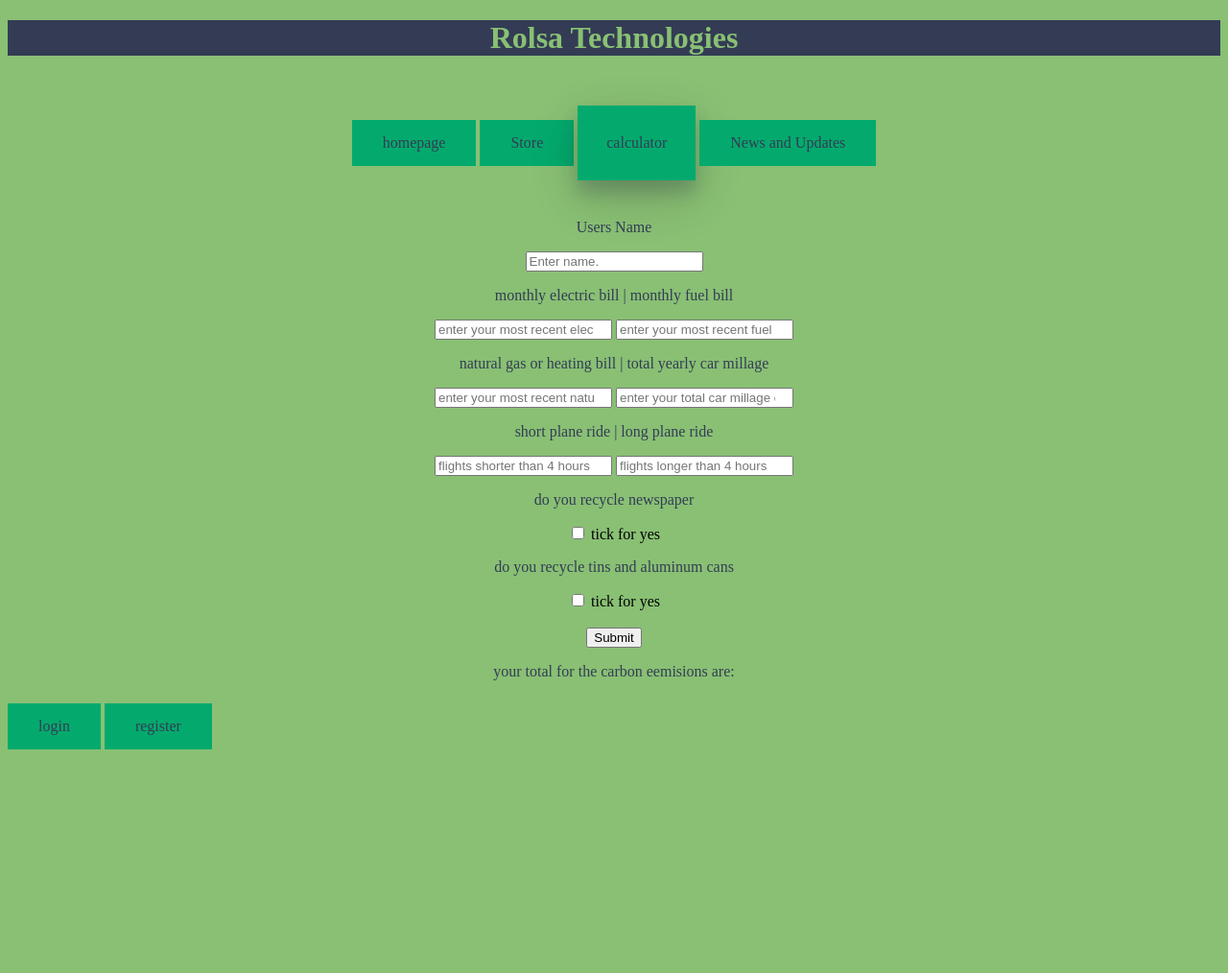
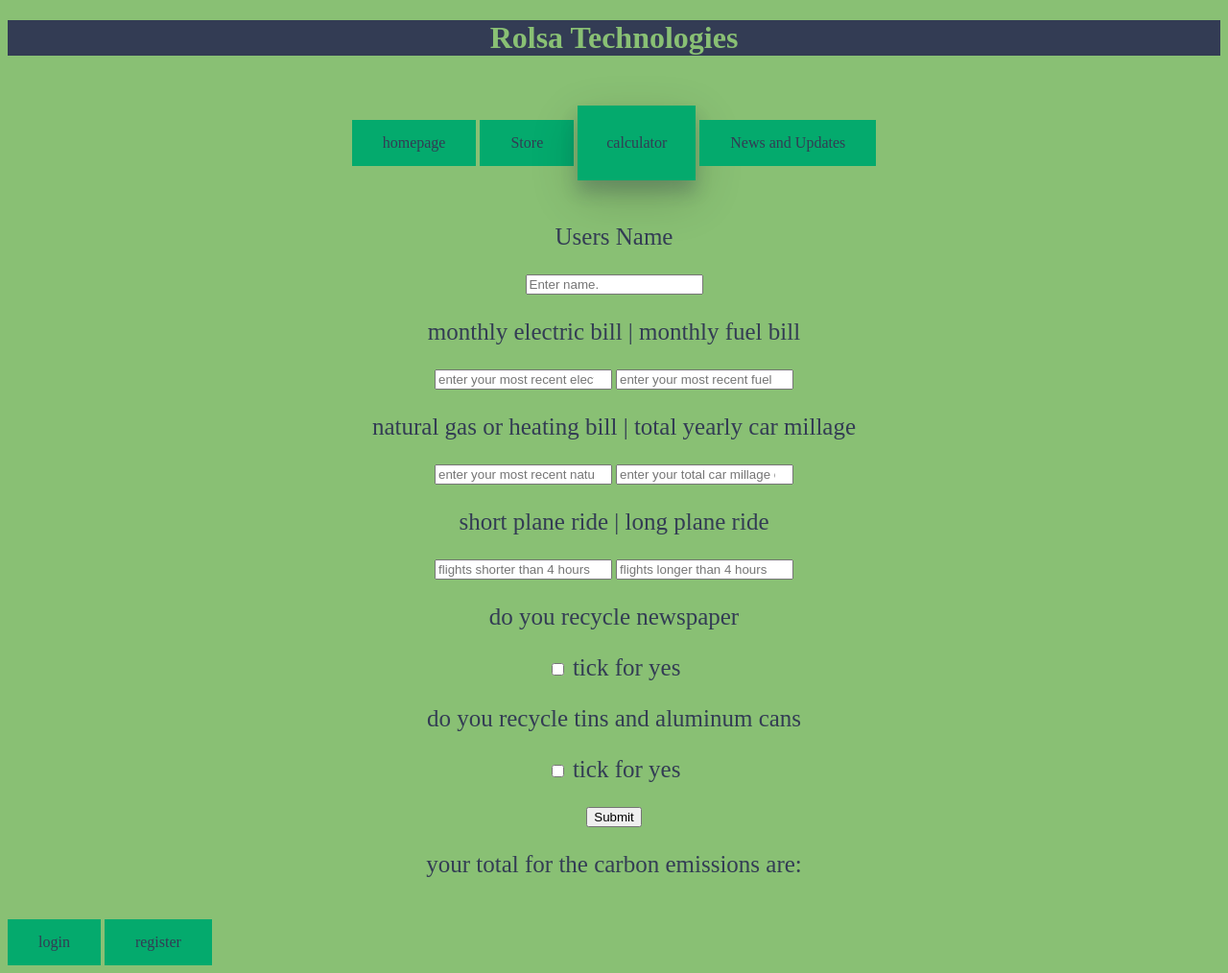
Before and after one commit to examaccount2/exam-proper, a Flask app: page /calculator in a window 1280 px wide. Shown: the whole page at 96% size. Before the commit the page ends 781 px from the top, so only its background shows below. Run offline with Flask 3, Linux system fonts and the light colour scheme.

Commit message:
style and fonts

```diff
--- a/app.py
+++ b/app.py
@@ -77,7 +77,7 @@ def Register():
 @app.route('/calculator', methods = ['GET', 'POST'])
 def calculator():
     if request.method == 'POST':
-        #takes the html inputs and puts them into variables for the calcualtor to use
+        #takes the html inputs and puts them into variables for the calculator to use
         Name = request.form.get('name')
         electric = int(request.form.get("electric bill number"))
         fuel = int(request.form.get('fuel bill number'))
@@ -97,7 +97,7 @@ def calculator():
             waste = "pounds of waste"
             result1 = answerfunction(thing1)
         elif thing1 < 0.0:
-            result1 = "error, try the calculator without negitives"
+            result1 = "error, try the calculator without negatives"
             thing1 = ""
             waste = ""
         else:
@@ -148,7 +148,7 @@ def details_check(name, Password):
 def error():
     return render_template('Error_page.html')
 
-# the calualtor tat takes the numbers rom the html and does the calulations for them to be output into the csv
+# the calculator tat takes the numbers rom the html and does the calculations for them to be output into the csv
 def footprintcalculator(electric,fuel,heating,car,shortplane,longplane,newspaper,tins):
     number = 0
     number2 = 0
@@ -176,7 +176,7 @@ def footprintcalculator(electric,fuel,heating,car,shortplane,longplane,newspaper
     else:
         return -1
 
-# the cart csv code that doesnt work sue to it not being in my skill set to get right
+# the cart csv code that does not work sue to it not being in my skill set to get right
 def cart_enter(panel,meter,charger):
     count = int()
     for row in open('login.csv'):
@@ -197,20 +197,20 @@ def cart_enter(panel,meter,charger):
                 test[row_search] += 1
         tries += 1
 
-# the information for the homapage to work correctly
+# the information for the homepage to work correctly
 def homepageinforamtion():
         with open(f"news and updates files/companyinformation.txt", 'r') as file:
             content = file.read()
             return content
 
-# for after the calulator number to be more bespoke to the user
+# for after the calculator number to be more bespoke to the user
 def answerfunction(thing1):
     if thing1 < 6000.00:
         return "congratulations, you are below the threshold and are an exceptional at reducing your own emissions"
     elif thing1 > 6000.00 and thing1 < 16000.00:
         return "not bad, you are doing well and are below average but you can do better, we can direct you to a part of our forum section on good ways of getting rid of emmissions with tiny life changes"
     elif thing1 > 16000.00 and thing1 < 22000.00:
-        return "not terrible but you can do better, here is a link to our store for recomendations for reducing emmision"
+        return "not terrible but you can do better, here is a link to our store for recommendations for reducing emissions"
     elif thing1 > 22000.00:
         return "you must really try hard in order to reduce your impact on the environment, here are good ways of doing so dramatically"
 
--- a/newsrandom.py
+++ b/newsrandom.py
@@ -2,7 +2,7 @@ import random
 import pandas as pd
 import csv
 
-#takes a random number from the range of 1 - 10 and turns it into the name for a txt file from the csv to be used for the news randomiser
+#takes a random number from the range of 1 - 10 and turns it into the name for a txt file from the csv to be used for the news randomizer
 
 def newschoice():
     num = random.randint(1,10)
--- a/static/styles.css
+++ b/static/styles.css
@@ -1,18 +1,22 @@
 
 body {
     background-color:rgb(137, 192, 116);
+    font-family: "MS Gothic";
 }
 h1 {
     text-align: center;
     background-color:rgb(51, 60, 84);
     color: rgb(137, 192, 116);
     font-weight: bold;
+    font-family: "BankGothic Lt BT";
+
 }
 .button1 {box-shadow: 0 12px 16px 0 rgba(51, 60, 84, 0.24), 0 17px 50px 0 rgba(0,0,0,0.19);}
 .button2:hover {
     box-shadow: 0 12px 16px 0 rgba(0,0,0,0.24), 0 17px 50px 0 rgba(51,60,84,0.19);}
 nav a {
     background-color: #04AA6D; /* Green */
+    font-family: "BankGothic Lt BT";
     border: none;
     color: white;
     padding: 40px 32px;
@@ -43,17 +47,18 @@ h2 {
 }
 
 nav {
+    font-family: "BankGothic Lt BT";
     background-color:rgb(137, 192, 116);
     padding: 20px 30px;
     text-align: center;
     color: rgb(0, 68, 255);
-    font-family:'Times New Roman', Times, serif;
+    font-family: "BankGothic Lt BT";
 }
 
 nav a {
     color: rgb(51, 60, 84);
     padding: 30px ;
-    font-family: 'Times New Roman', Times, serif;
+    font-family: "BankGothic Lt BT";
     text-decoration: none;
 }
 
@@ -66,6 +71,7 @@ a {
 p {
     text-align: center;
     color: rgb(51, 60, 84);
+    font-size: 25px;
 }
 
 div {
--- a/templates/calculator.html
+++ b/templates/calculator.html
@@ -51,14 +51,16 @@
                     <input type = "number" name = "long plane" placeholder = "flights longer than 4 hours" required>
                 <p>
                 do you recycle newspaper</p>
+                <p>
                 <input type = "checkbox" name = "newspaper" value = "True" id = "newsrecycle">
-                <label for =  "newsrecycle"> tick for yes</label>
+                <label for =  "newsrecycle"> tick for yes</label></p>
                 <p>
                     do you recycle tins and aluminum cans</p>
+                <p>
                 <input type = "checkbox" name = "tinsandcans" value = "True" id = "tinsrecycle">
-                <label for =  "tinsrecycle"> tick for yes</label>
-                <br>
-                <br>
+                <label for =  "tinsrecycle"> tick for yes</label></p>
+
+
                 </select>
                  <button name = "button" value ="True" type = submit>Submit</button>
 
@@ -67,7 +69,7 @@
 
 
 
-        <p type = text> your total for the carbon eemisions are: <br>
+        <p type = text> your total for the carbon emissions are: <br>
             {{thing}} {{waste}} <br>
             {{result}} </p>
         <a href="/login" class = "button button2">login</a>
--- a/templates/index.html
+++ b/templates/index.html
@@ -14,7 +14,7 @@
     </head>
     <body>
         <div>
-            <h1 >
+            <h1>
                 Rolsa Technologies</h1>
         </div>
 
@@ -44,7 +44,7 @@
                 image="homepage_header_image.jpg">
             </form>
 
-            <!-- for the link to the login and regester pages -->
+            <!-- for the link to the login and register pages -->
             <a href="/login" class = "button button2 ">login</a>
             <a href="/register" class = "button button2 ">register</a>
         </body>
```
